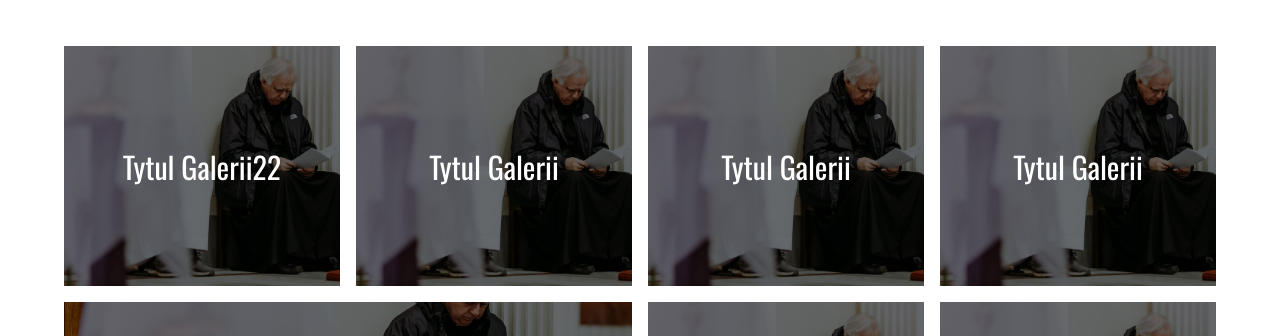
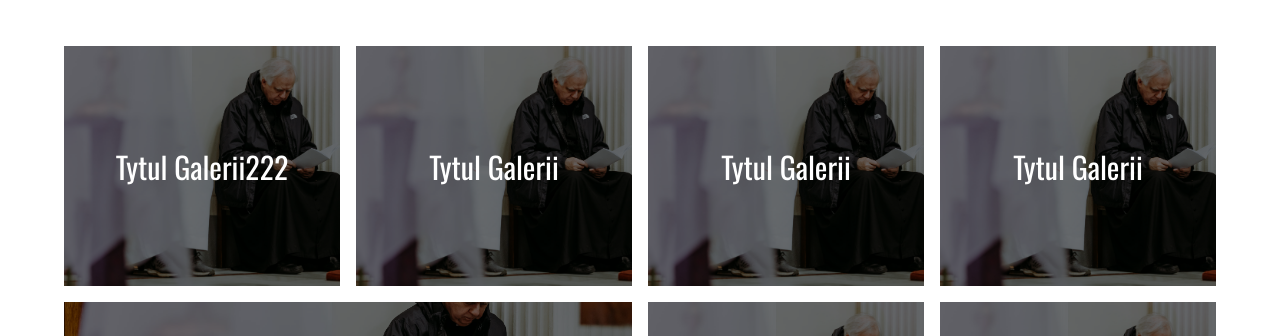
Before and after one commit to mcfilu/Parish, a Next.js app: page /parafia/galeria in a window 1280 px wide. Shown: the part 794-1130 px from the top of the page. Built offline with nearby package versions, Linux system fonts and the light colour scheme.

Commit message:
applying content changes

```diff
--- a/app/parafia/galeria/slides.jsx
+++ b/app/parafia/galeria/slides.jsx
@@ -14,7 +14,7 @@ const Slides = () => {
 
                 {/* Centered h2 tag */}
                 <h2 className="absolute inset-0 flex items-center justify-center text-white text-[30px] font-header2">
-                    Tytul Galerii22
+                    Tytul Galerii222
                 </h2>
             </div>
             </Link>
```
